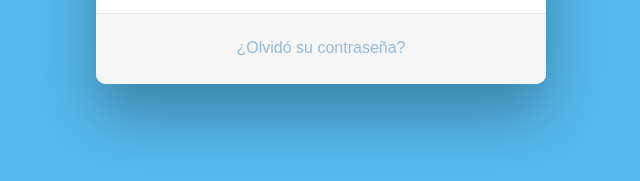
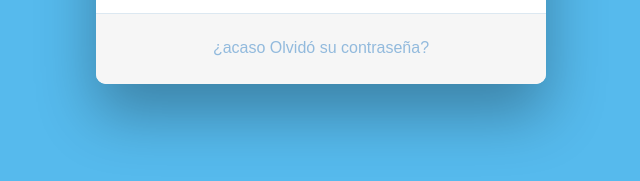
Before and after one commit to Jorg31911/credencial, a plain HTML site: page index.html in a window 1280 px wide. Shown: the part 459-640 px from the top of the page, 339-979 px from the left. Drawn offline with nearby package versions, Linux system fonts and the light colour scheme.

Commit message:
olvido de contraseña

```diff
--- a/index.html
+++ b/index.html
@@ -18,7 +18,7 @@
 
     <!-- Remind Passowrd -->
     <div id="formFooter">
-      <a class="underlineHover" href="#">¿Olvidó su contraseña?</a>
+      <a class="underlineHover" href="#">¿acaso Olvidó su contraseña?</a>
     </div>
 
   </div>
```
